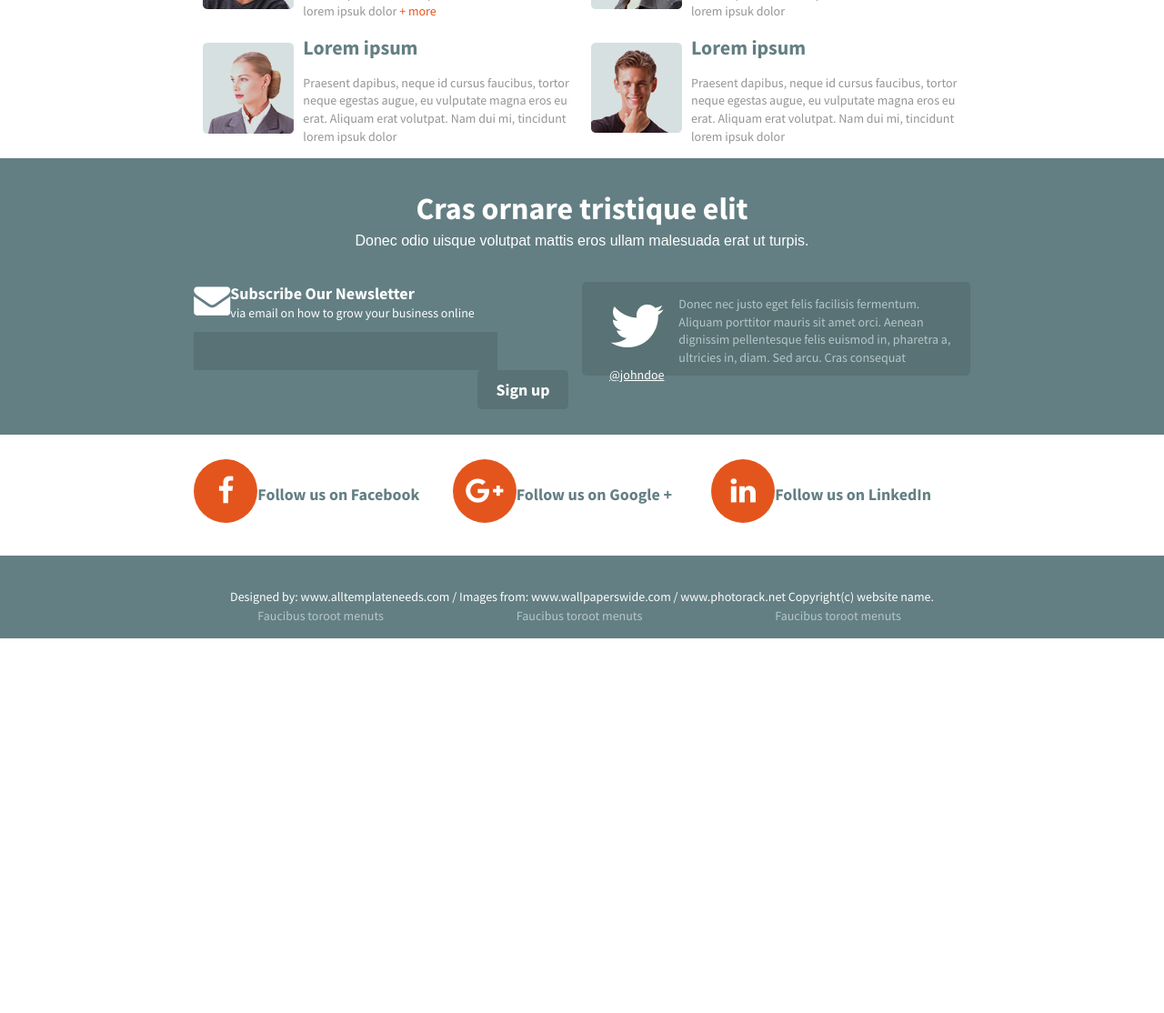
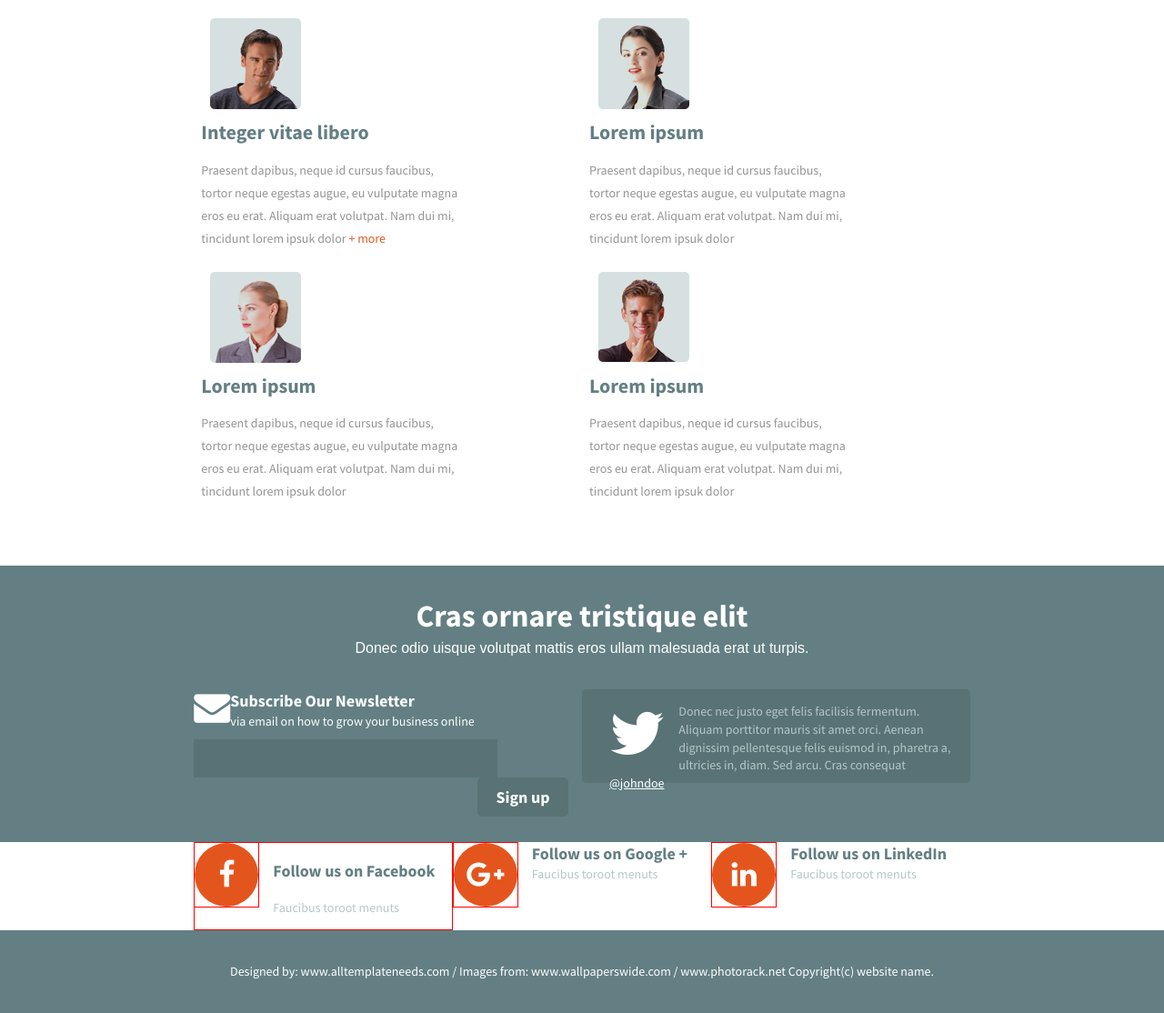
Before and after one commit to helloween/html_pages, a plain HTML site: page page_#1/index.html in a window 1280 px wide. Shown: the part 1890-3004 px from the top of the page at 91% size. Before the commit the page ends 2633 px from the top, so only its background shows below. Drawn offline with nearby package versions, Linux system fonts and the light colour scheme.

Commit message:
fix sizes pt.2

```diff
--- a/page_#1/css/index.css
+++ b/page_#1/css/index.css
@@ -243,23 +243,8 @@ a {
 
 
 .feedback {
-  overflow: hidden;
-  /*min-height: 100%;*/
-  /*vertical-align: middle;*/
-  /*display: inline-block;*/
-
-}
-
-.feedback .photo {
-  float: left;
-  width: 100px;
-  height: 100px;
-  margin: 10px;
-  /*display: inline;*/
-/*  margin: 10px;
-  display: inline-block;
-  vertical-align: middle;
-  display: inline-block;*/
+  padding-top: 110px;
+  padding-bottom: 55px;
 }
 
 .feedback::before {
@@ -270,7 +255,24 @@ a {
   vertical-align: middle;
 }
 
-.feedback .message {
+.feedback .item {
+  padding-left: 8px;
+}
+
+.feedback .item .photo {
+  float: left;
+  width: 100px;
+  height: 100px;
+  margin: 10px;
+  margin-right: 32px;
+  /*display: inline;*/
+/*  margin: 10px;
+  display: inline-block;
+  vertical-align: middle;
+  display: inline-block;*/
+}
+
+.feedback .item .message {
   float: left;
   /*clear: both;*/
   /*margin: 10px;*/
@@ -279,7 +281,7 @@ a {
   /*margin-top: -20px;*/
 }
 
-.feedback .message .title {
+.feedback .item .message .title {
   margin: 0;
   font-family: 'SourceSansPro-Bold';
   font-size: 22px;
@@ -287,15 +289,17 @@ a {
   margin-bottom: 2px;
 }
 
-.feedback .message .text {
+.feedback .item .message .text {
+  line-height: 25px;
   font-family: 'SourceSansPro-Regular';
   font-size: 14px;
   color: #959494;
 }
 
-.feedback .message .text .more {
+.feedback .item .message .text .more {
   color: #e4551d;
 }
+
 
 
 .subscribing {
@@ -411,46 +415,47 @@ a {
 
 .social {
   background-color: white;
-  height: 132.6px;
-  /*line-height: 132.6px;*/
+/*  height: 132.6px;
+  line-height: 132.6px;*/
   color: white;
   /*display: table;*/
 }
 
-.social .block {
-  height: 132.6px;
-  line-height: 132.6px;
-  display: table-cell;
-  vertical-align: middle;
+.social .item {
+/*  height: 132.6px;
+  line-height: 132.6px;*/
+/*  display: table-cell;
+  vertical-align: middle;*/
 }
 
-.social .rounded-button {
+.social .item .button {
   float: left;
+  border: 1px solid red;
+  margin-right: 15px;
+
+}
+
+.social .item .button .rounded-button {
   width: 70px;
   height: 70px;
   border-radius: 35px;
   -moz-border-radius: 35px;
-  /*text-align: center;*/
   background-color: #e4551d;
   font: normal normal normal 32px FontAwesome;
-  /*font-size: 32px;*/
   border: none;
-  float: left;
-  position: relative;
-  top: 20%;
 }
 
-.social .block .message {
-  float: left;
+.social .item .message {
+  /*float: left;*/
 }
 
-.social .message .title {
+.social .item .message .title {
   font-family: 'SourceSansPro-Bold';
   font-size: 18px;
   color: #637f83;
 }
 
-.social .message .text {
+.social .item .message .text {
   font-family: 'SourceSansPro-Regular';
   font-size: 14px;
   color: #b5c7c9;
--- a/page_#1/index.html
+++ b/page_#1/index.html
@@ -165,9 +165,11 @@
     </section>
 
     <section id="feedbacks">
+      <div class="grid feedback">
+        <div class="col-2"></div>
+        <div class="col-8">
           <div class="grid">
-        <div class="col-2"></div>
-        <div class="col-4 feedback">
+            <div class="col-6 item">
               <div class="photo">
                 <img src="img/persons/person1.png" alt="">
               </div>
@@ -178,7 +180,7 @@
                 </p>
               </div>
             </div>
-        <div class="col-4 feedback">
+            <div class="col-6 item">
               <div class="photo">
                 <img src="img/persons/person2.png" alt="">
               </div>
@@ -189,11 +191,9 @@
                 </p>
               </div>
             </div>
-        <div class="col-2"></div>
           </div>
           <div class="grid">
-        <div class="col-2"></div>
-        <div class="col-4 feedback">
+            <div class="col-6 item">
               <div class="photo">
                 <img src="img/persons/person3.png" alt="">
               </div>
@@ -204,7 +204,7 @@
                 </p>
               </div>
             </div>
-        <div class="col-4 feedback">
+            <div class="col-6 item">
               <div class="photo">
                 <img src="img/persons/person4.png" alt="">
               </div>
@@ -215,8 +215,11 @@
                 </p>
               </div>
             </div>
+          </div>
+        </div>
         <div class="col-2"></div>
       </div>
+
     </section>
 
     <section id="subscribing">
@@ -256,26 +259,32 @@
     </section>
 
     <section id="social">
-      <div class="grid ">
+      <div class="grid">
         <div class="col-2"></div>
         <div class="col-8">
           <div class="grid social">
-            <div class="col-4 block">
+            <div class="col-4 item">
+              <div class="button">
                 <button class="rounded-button"></button>
-              <div class="message">
-                <div class="title">Follow us on Facebook</div>
-                <div class="text">Faucibus toroot menuts</div>
+              </div>
+              <div class="message" style="border: 1px solid red;">
+                <p class="title">Follow us on Facebook</p>
+                <p class="text">Faucibus toroot menuts</p>
               </div>
             </div>
-            <div class="col-4 block">
+            <div class="col-4 item">
+              <div class="button">
                 <button class="rounded-button"></button>
+              </div>
               <div class="message">
                 <div class="title">Follow us on Google +</div>
                 <div class="text">Faucibus toroot menuts</div>
               </div>
             </div>
-            <div class="col-4 block">
+            <div class="col-4 item">
+              <div class="button">
                 <button class="rounded-button"></button>
+              </div>
               <div class="message">
                 <div class="title">Follow us on LinkedIn</div>
                 <div class="text">Faucibus toroot menuts</div>
```
Lines whose indentation alone changed are shown as unchanged.
